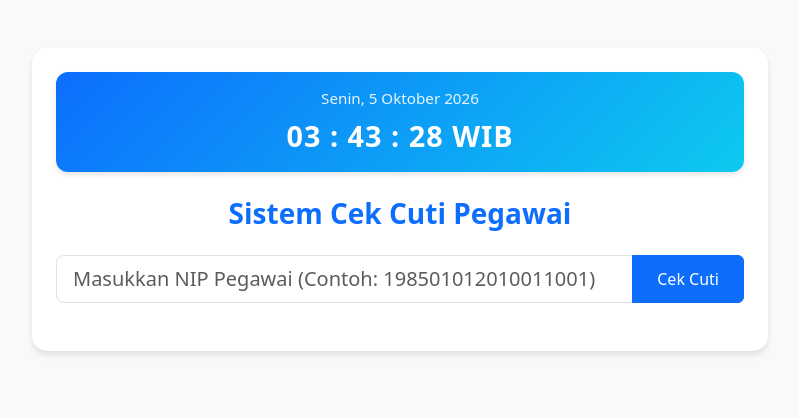
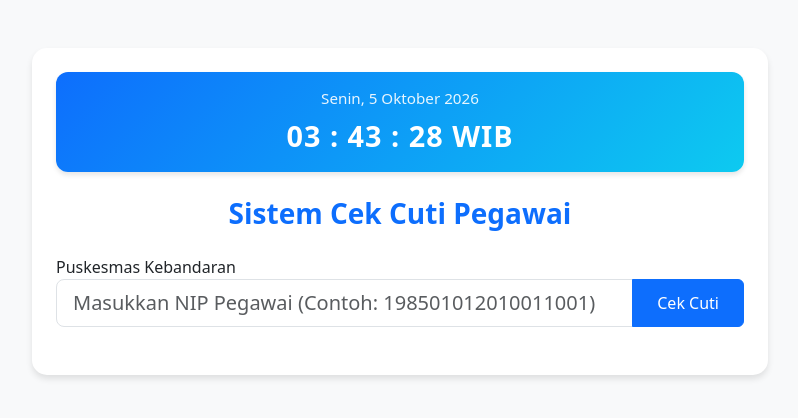
Before and after one commit to MasBro-wa/web-cuti, a plain HTML site: page index.html in a window 1280 px wide. Shown: the whole page, without its empty margins (240-1038 px from the left). Drawn offline with nearby package versions, Linux system fonts and the light colour scheme.

Commit message:
Update index.html

```diff
--- a/index.html
+++ b/index.html
@@ -59,7 +59,7 @@
                     </div>
 
                     <h3 class="text-center mb-4 fw-bold text-primary">Sistem Cek Cuti Pegawai</h3>
-
+                     Puskesmas Kebandaran
                     <!-- Form Pencarian NIP -->
                     <div class="input-group mb-4">
                         <input type="text" id="nipPegawai" class="form-control form-control-lg" placeholder="Masukkan NIP Pegawai (Contoh: 198501012010011001)" onkeypress="handleEnter(event)">
```
